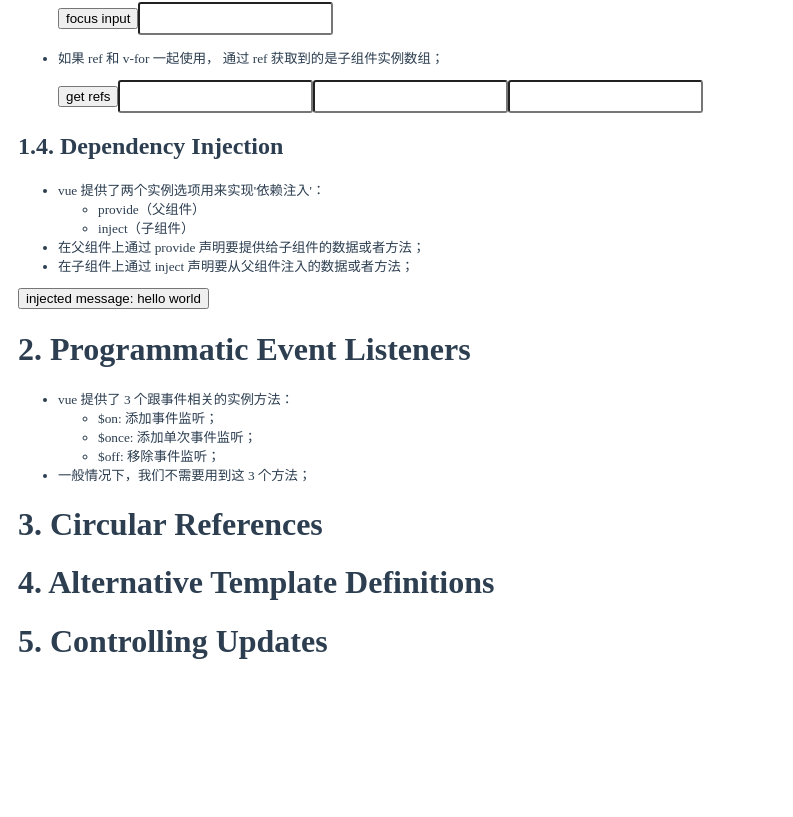
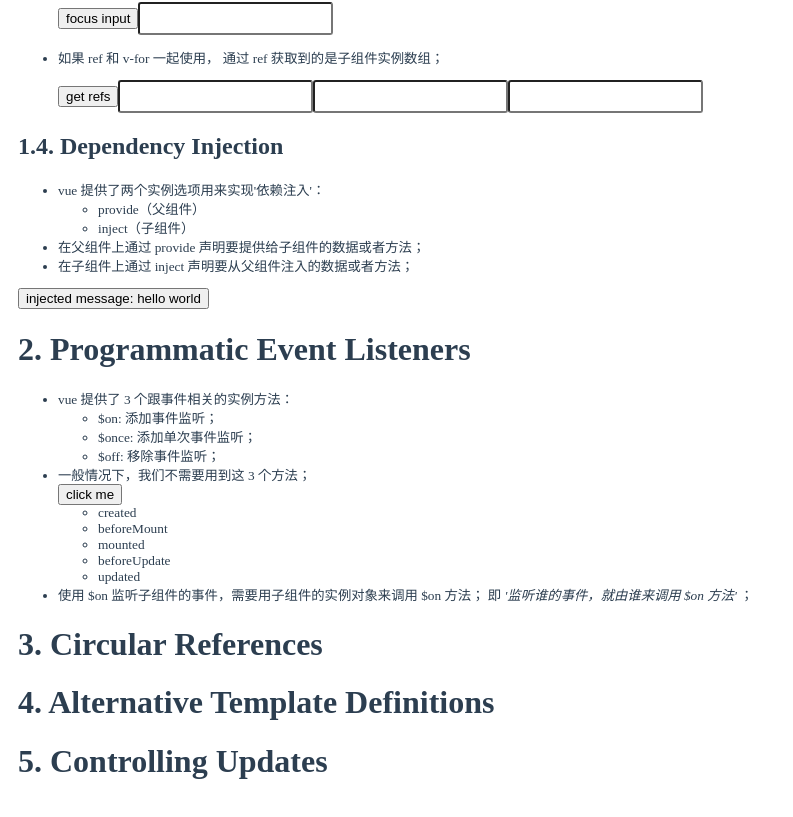
Before and after one commit to luotaoyeah/learning-vue, a Vue app: page /#/guide/handling-edge-cases in a window 1280 px wide. Shown: the part 536-1353 px from the top of the page, without its empty margins (0-793 px from the left). Before the commit the page ends 1235 px from the top, so only its background shows below. Built offline with nearby package versions, Linux system fonts and the light colour scheme.

Commit message:
handling edge cases: programmatic event listeners

```diff
--- a/src/doc/guide/handling-edge-cases/edge-case-programmatic-event-listener.vue
+++ b/src/doc/guide/handling-edge-cases/edge-case-programmatic-event-listener.vue
@@ -13,15 +13,72 @@
         </li>
         <li>
           一般情况下，我们不需要用到这 3 个方法；
+          <MyComponent ref="myComponentRef01"></MyComponent>
+        </li>
+        <li>
+          使用 $on 监听子组件的事件，需要用子组件的实例对象来调用 $on 方法；
+          即
+          <i>'监听谁的事件，就由谁来调用 $on 方法'</i>
+          ；
         </li>
       </ul>
     </small>
   </div>
 </template>
 <script>
+import Vue from "vue";
+
+Vue.component("MyComponent", {
+  template: `
+<div>
+  <button @click="$emit('click-me')">click me</button>
+  <ul>
+    <li
+      v-for="(message, messageIndex) in messages"
+      :key="'message_' + messageIndex"
+    >{{message}}</li>
+  </ul>
+</div>`,
+  data() {
+    return {
+      messages: []
+    };
+  },
+  beforeCreate() {
+    const vm = this;
+    vm.$once("hook:created", () => {
+      vm.messages.push("created");
+    });
+    vm.$once("hook:beforeMount", () => {
+      vm.messages.push("beforeMount");
+    });
+    vm.$once("hook:mounted", () => {
+      vm.messages.push("mounted");
+    });
+    vm.$once("hook:beforeUpdate", () => {
+      vm.messages.push("beforeUpdate");
+    });
+    vm.$once("hook:updated", () => {
+      vm.messages.push("updated");
+    });
+    vm.$once("hook:beforeDestroy", () => {
+      vm.messages.push("beforeDestroy");
+    });
+    vm.$once("hook:destroyed", () => {
+      vm.messages.push("destroyed");
+    });
+  }
+});
+
 export default {
   data() {
     return {};
+  },
+  mounted() {
+    const vm = this;
+    vm.$refs.myComponentRef01.$on("click-me", () => {
+      alert("click-me on MyComopnent");
+    });
   }
 };
 </script>
```
